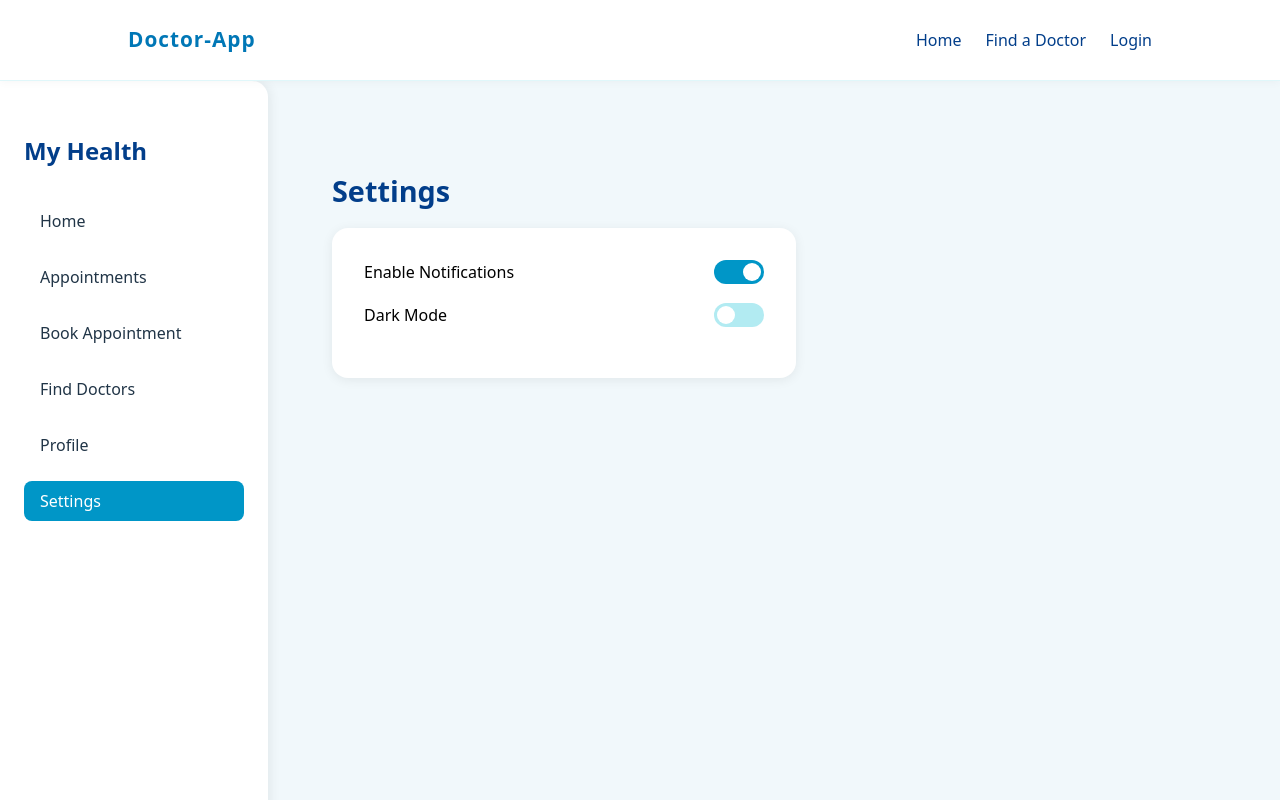
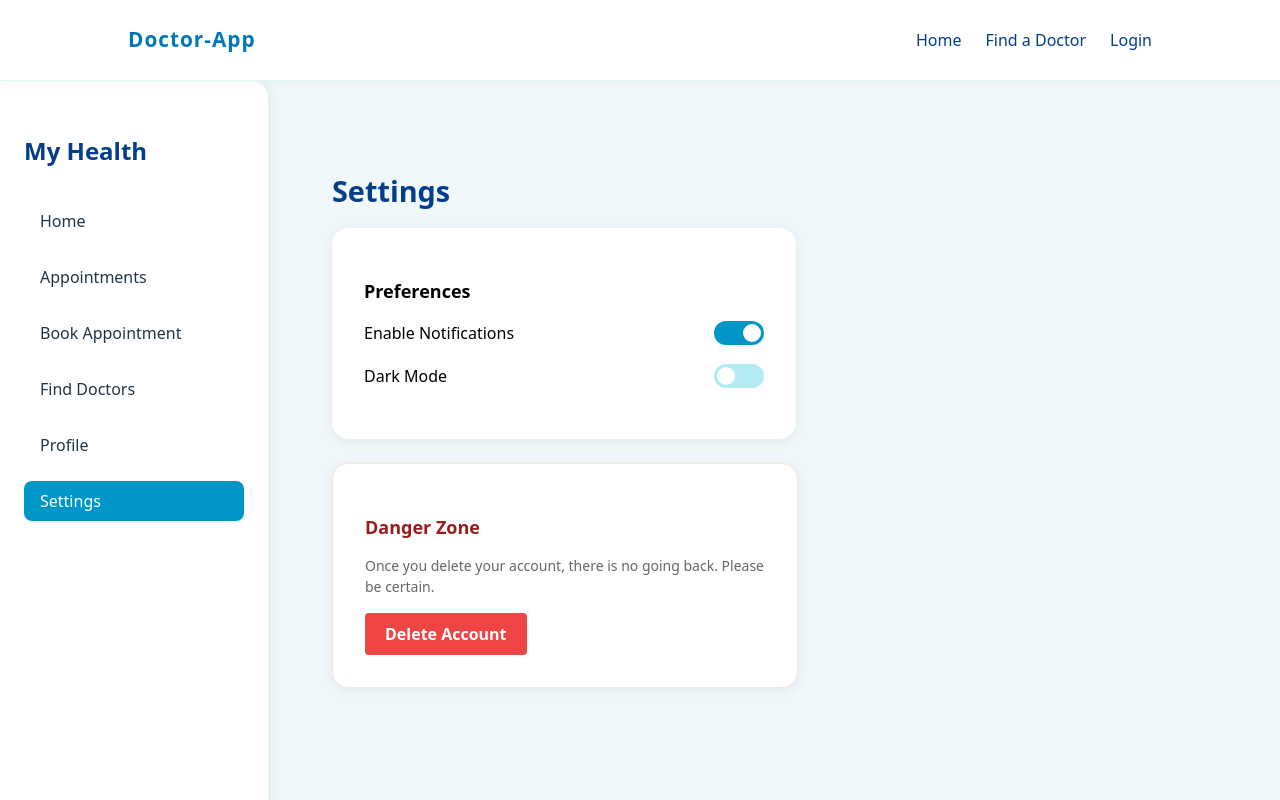
Before and after one commit to Onyeami/doctor-appointment, a React (Vite) app: page /dash/settings in a window 1280 px wide. Shown: the top 800 px of the page. Built offline with nearby package versions, Linux system fonts and the light colour scheme; no server answers.

Commit message:
refactored appointment flow 5

```diff
--- a/src/components/SettingsPage.jsx
+++ b/src/components/SettingsPage.jsx
@@ -7,6 +7,39 @@ import "../css/SettingsPage.css";
 export default function SettingsPage({ basePath = '/dash' }) {
   const [notifications, setNotifications] = useState(true);
   const [darkMode, setDarkMode] = useState(false);
+  const [loading, setLoading] = useState(false);
+
+  const handleDeleteAccount = async () => {
+    const confirmed = window.confirm(
+      "Are you absolutely sure? This will permanently delete your account, clinical profile, and all appointments. This action cannot be undone."
+    );
+
+    if (!confirmed) return;
+
+    setLoading(true);
+    try {
+      const user = JSON.parse(localStorage.getItem('user'));
+      const response = await fetch('http://localhost:3000/api/auth/me', {
+        method: 'DELETE',
+        headers: {
+          'Authorization': `Bearer ${user.token}`
+        }
+      });
+
+      if (response.ok) {
+        alert("Account deleted successfully.");
+        localStorage.removeItem('user');
+        window.location.href = '/';
+      } else {
+        const data = await response.json();
+        alert(data.message || "Failed to delete account");
+      }
+    } catch (err) {
+      alert("Network error. Please try again.");
+    } finally {
+      setLoading(false);
+    }
+  };
 
   return (
     <div className="dashboard-page">
@@ -15,7 +48,9 @@ export default function SettingsPage({ basePath = '/dash' }) {
       <main className="dashboard-main">
         <div className="page-container">
           <h2 className="page-title">Settings</h2>
+
           <div className="settings-card">
+            <h3 style={{ marginBottom: '16px', fontSize: '18px' }}>Preferences</h3>
             <SettingsToggle
               label="Enable Notifications"
               enabled={notifications}
@@ -27,6 +62,29 @@ export default function SettingsPage({ basePath = '/dash' }) {
               onToggle={() => setDarkMode(!darkMode)}
             />
           </div>
+
+          <div className="settings-card" style={{ marginTop: '24px', border: '1px solid #fee2e2' }}>
+            <h3 style={{ marginBottom: '8px', fontSize: '18px', color: '#991b1b' }}>Danger Zone</h3>
+            <p style={{ fontSize: '14px', color: '#666', marginBottom: '16px' }}>
+              Once you delete your account, there is no going back. Please be certain.
+            </p>
+            <button
+              onClick={handleDeleteAccount}
+              disabled={loading}
+              style={{
+                backgroundColor: '#ef4444',
+                color: 'white',
+                border: 'none',
+                padding: '10px 20px',
+                borderRadius: '4px',
+                fontWeight: '600',
+                cursor: loading ? 'not-allowed' : 'pointer',
+                opacity: loading ? 0.7 : 1
+              }}
+            >
+              {loading ? 'Deleting...' : 'Delete Account'}
+            </button>
+          </div>
         </div>
       </main>
     </div>
```
Also changed, not shown: 2 other files (tests, documents, lock files or other folders).
